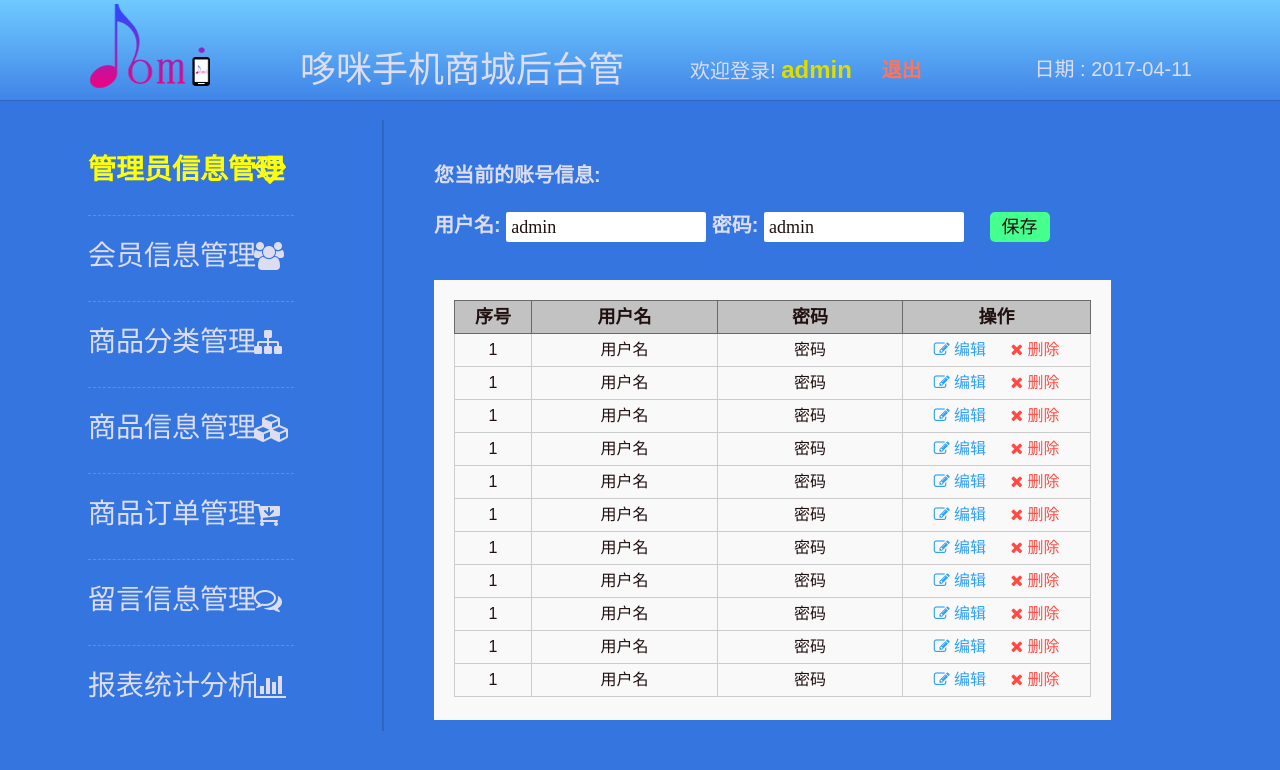
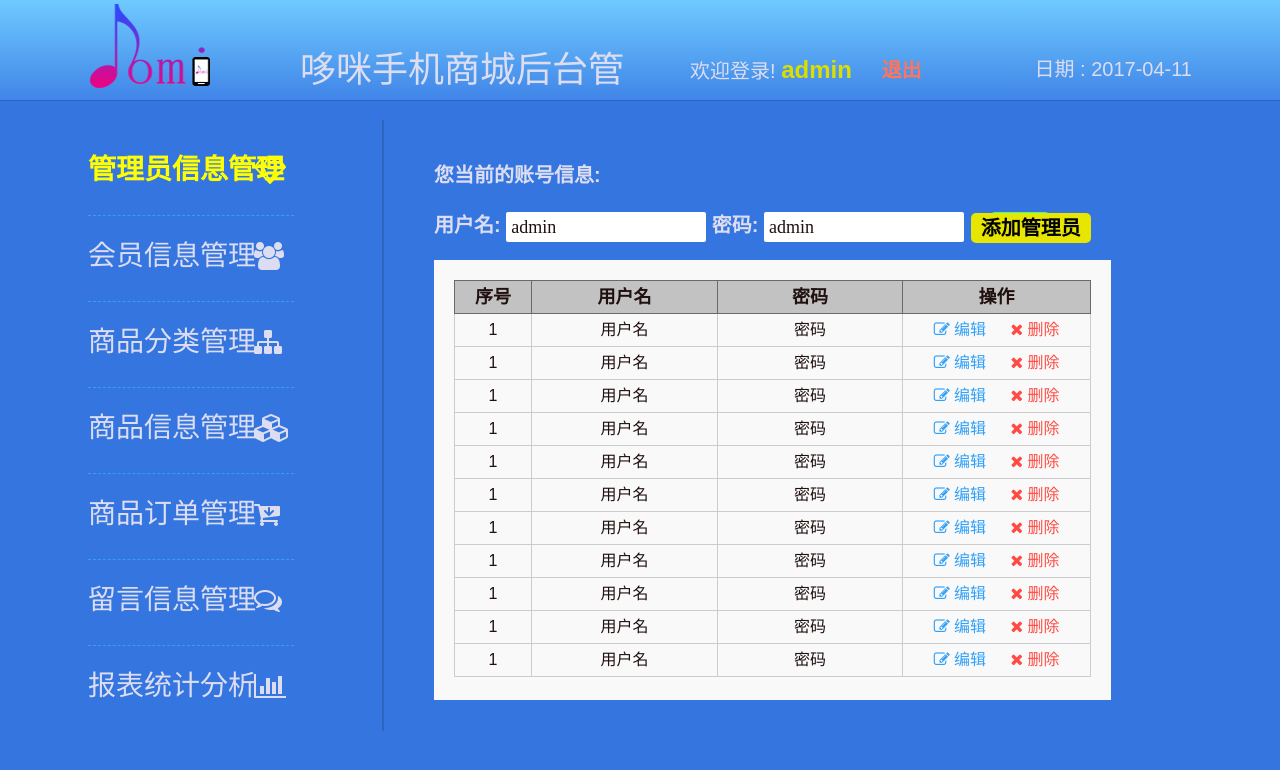
Before and after one commit to lxx1024/lxx1024.github.io, a PHP site: page /admin/admin.html in a window 1280 px wide. Shown: the top 770 px of the page. Run offline with PHP 8.4, Linux system fonts and the light colour scheme.

Commit message:
管理员信息管理 静态页面完成

```diff
--- a/admin/admin.html
+++ b/admin/admin.html
@@ -50,6 +50,7 @@
     </div>
     <!-- 以下是超级管理员拥有的权限---管理员信息管理 -->
     <div class="admins">
+        <div class="admin-add"><a href="#">添加管理员</a></div>
         <form action="#" method="post">
             <table>
                 <tr>
--- a/admin/css/admin.css
+++ b/admin/css/admin.css
@@ -14,7 +14,7 @@
     font-size: 20px;
     font-weight: bold;
     line-height: 50px;
-    margin-bottom: 30px;
+    margin-bottom: 10px;
 }
 .main-content .current-admin input {
     width: 200px;
@@ -39,6 +39,24 @@
     min-height: 400px;  /*最小高度*/
     padding: 20px;
     background: #f9f9f9;
+    position: relative;
+}
+.main-content .admins .admin-add {
+    position: absolute;
+    width: 120px;
+    height: 30px;
+    line-height: 30px;
+    font-size: 20px;
+    font-weight: bold;
+    border-radius: 5px;
+    text-align: center;
+    background: #e6e600;
+    top: -47px;
+    right: 20px;
+}
+.main-content .admins .admin-add a {
+    color: black;
+
 }
 .main-content .admins table {
     width: 100%;
```
